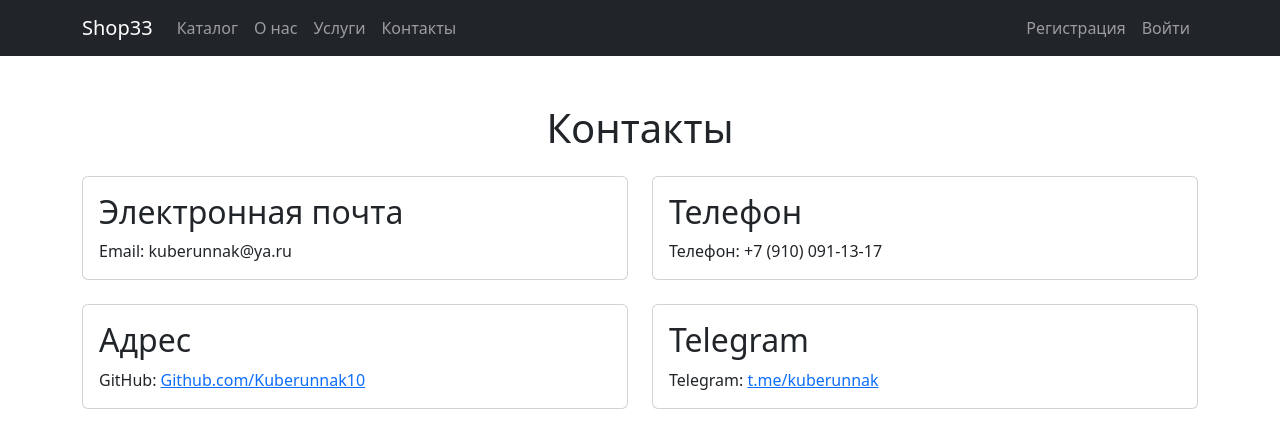
After one commit to Kuberunnak10/crud_online_store, a Django app: page /contacts/ in a window 1280 px wide. The commit adds this page. Shown: the top 448 px of the page. Run offline with Django 4.2, Linux system fonts and the light colour scheme.

Commit message:
add contacts page and path crud in catalog

```diff
--- a/online_store/user/templates/base.html
+++ b/online_store/user/templates/base.html
@@ -11,14 +11,14 @@
 <!-- Навигационная панель -->
 <nav class="navbar navbar-expand-lg navbar-dark bg-dark">
   <div class="container">
-    <a class="navbar-brand" href="{% url 'home' %}">Мой сайт</a>
+    <a class="navbar-brand" href="{% url 'home' %}">Shop33</a>
     <button class="navbar-toggler" type="button" data-bs-toggle="collapse" data-bs-target="#navbarNav" aria-controls="navbarNav" aria-expanded="false" aria-label="Toggle navigation">
       <span class="navbar-toggler-icon"></span>
     </button>
     <div class="collapse navbar-collapse" id="navbarNav">
       <ul class="navbar-nav mr-auto">
         <li class="nav-item active">
-          <a class="nav-link" href="#">Главная</a>
+          <a class="nav-link" href="{% url 'show' %}">Каталог</a>
         </li>
         <li class="nav-item">
           <a class="nav-link" href="#">О нас</a>
@@ -27,12 +27,12 @@
           <a class="nav-link" href="#">Услуги</a>
         </li>
         <li class="nav-item">
-          <a class="nav-link" href="#">Контакты</a>
+          <a class="nav-link" href="{% url 'contacts' %}">Контакты</a>
         </li>
       </ul>
       <ul class="navbar-nav ms-auto">
         {% if user.is_authenticated %}
-        <span class="navbar-text">{{ user.username }}  |</span>
+            <a class="navbar-text" href="{% url 'profile' %}">{{ user.username }}  |</a>
         <li class="nav-item">
             <a class="nav-link" href="/logout">Logout</a>
         {% else %}
--- /dev/null
+++ b/online_store/user/templates/home/contacts.html
@@ -0,0 +1,49 @@
+{% extends 'base.html' %}
+
+{% block title %}Контакты{% endblock %}
+
+{% block content %}
+<div class="container mt-5">
+        <h1 class="text-center">Контакты</h1>
+
+        <div class="row mt-4">
+            <div class="col-md-6">
+                <div class="card">
+                    <div class="card-body">
+                        <h2 class="card-title">Электронная почта</h2>
+                        <p class="card-text">Email: <a>kuberunnak@ya.ru</a></p>
+                    </div>
+                </div>
+            </div>
+
+            <div class="col-md-6">
+                <div class="card">
+                    <div class="card-body">
+                        <h2 class="card-title">Телефон</h2>
+                        <p class="card-text">Телефон: +7 (910) 091-13-17</p>
+                    </div>
+                </div>
+            </div>
+        </div>
+
+        <div class="row mt-4">
+            <div class="col-md-6">
+                <div class="card">
+                    <div class="card-body">
+                        <h2 class="card-title">Адрес</h2>
+                        <p class="card-text">GitHub: <a href="https://github.com/Kuberunnak10?tab=repositories">Github.com/Kuberunnak10</a></p>
+                    </div>
+                </div>
+            </div>
+
+        <div class="col-md-6">
+                <div class="card">
+                    <div class="card-body">
+                        <h2 class="card-title">Telegram</h2>
+                        <p class="card-text">Telegram: <a href="https://t.me/kuberunnak">t.me/kuberunnak</a></p>
+                    </div>
+                </div>
+            </div>
+         </div>
+    </div>
+{% endblock %}
--- a/online_store/user/urls.py
+++ b/online_store/user/urls.py
@@ -1,9 +1,10 @@
 from django.urls import path
 
-from user.views import home_page, profile, register
+from user.views import home_page, profile, register, contacts_page
 
 urlpatterns = [
     path('', home_page, name='home'),
     path('profile/', profile, name='profile'),
     path('registration/', register, name='registration'),
+    path('contacts/', contacts_page, name='contacts')
 ]
--- a/online_store/user/views.py
+++ b/online_store/user/views.py
@@ -27,3 +27,7 @@ def home_page(request):
 @login_required(login_url='/user/login')
 def profile(request):
     return render(request, 'user/profile.html')
+
+
+def contacts_page(request):
+    return render(request, 'home/contacts.html')
```
Also changed, not shown: online_store/store/templates/store/show.html (+7 -2 lines), online_store/user/templates/user/profile.html (+55 -55 lines).
